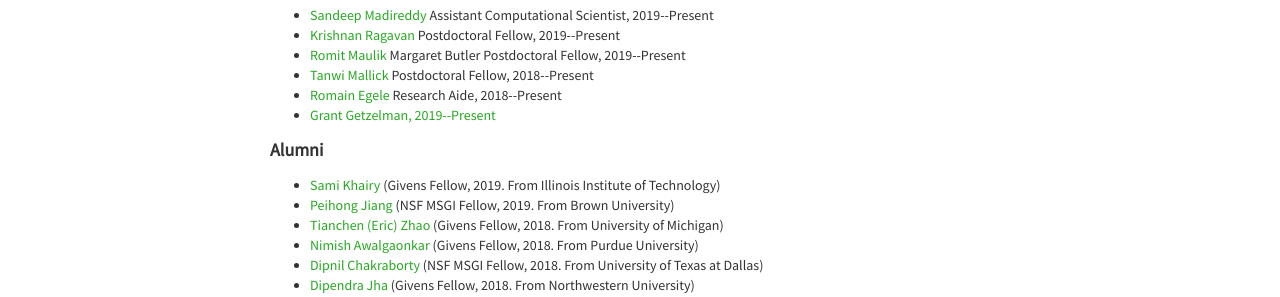
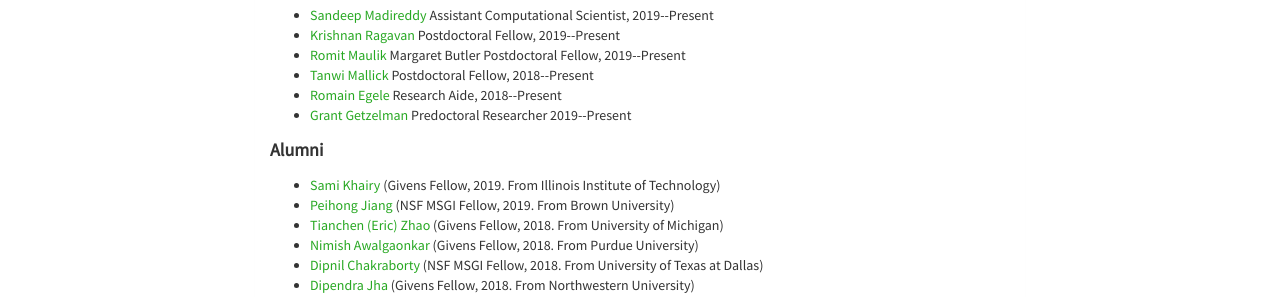
Before and after one commit to pbalapra/pbalapra.github.io, a Jekyll site: the page built from jobs.html, in a window 1280 px wide. Shown: the part 138-435 px from the top of the page. Built offline with Jekyll 4.4.1, drawn with Linux system fonts in a browser that asks for light colours; nearby versions of some CDN libraries; some web fonts are replaced.

Commit message:
team update

```diff
--- a/_includes/team.html
+++ b/_includes/team.html
@@ -11,7 +11,7 @@
         <li class="itemize"><a href="https://www.linkedin.com/in/romit-maulik-cfd", target="black_">Romit Maulik</a> Margaret Butler Postdoctoral Fellow, 2019--Present</li>
         <li class="itemize"><a href="https://www.linkedin.com/in/tanwimallick", target="black_">Tanwi Mallick</a> Postdoctoral Fellow, 2018--Present</li>
         <li class="itemize"><a href="https://fr.linkedin.com/in/romain-egele/en", target="black_">Romain Egele</a> Research Aide, 2018--Present </li>
-        <li class="itemize"><a href="https://www.linkedin.com/in/grant-getzelman-0301255a/", target="black_">Grant Getzelman, 2019--Present</a>
+        <li class="itemize"><a href="https://www.linkedin.com/in/grant-getzelman-0301255a/", target="black_">Grant Getzelman</a> Predoctoral Researcher 2019--Present </li>
       </ul>
       <h5><strong>Alumni</strong></h5>
       <ul class="itemize1" align="justify">
```
